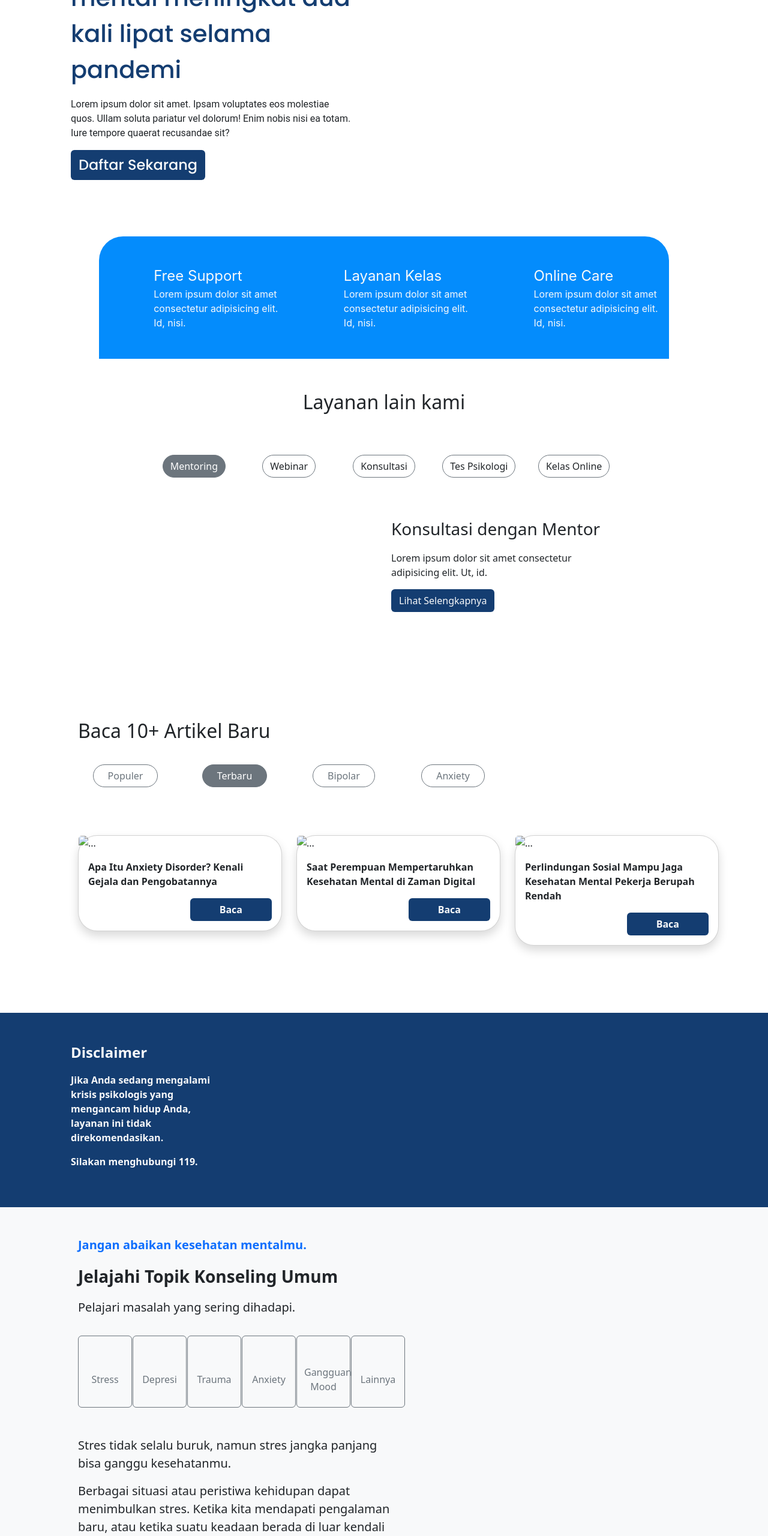
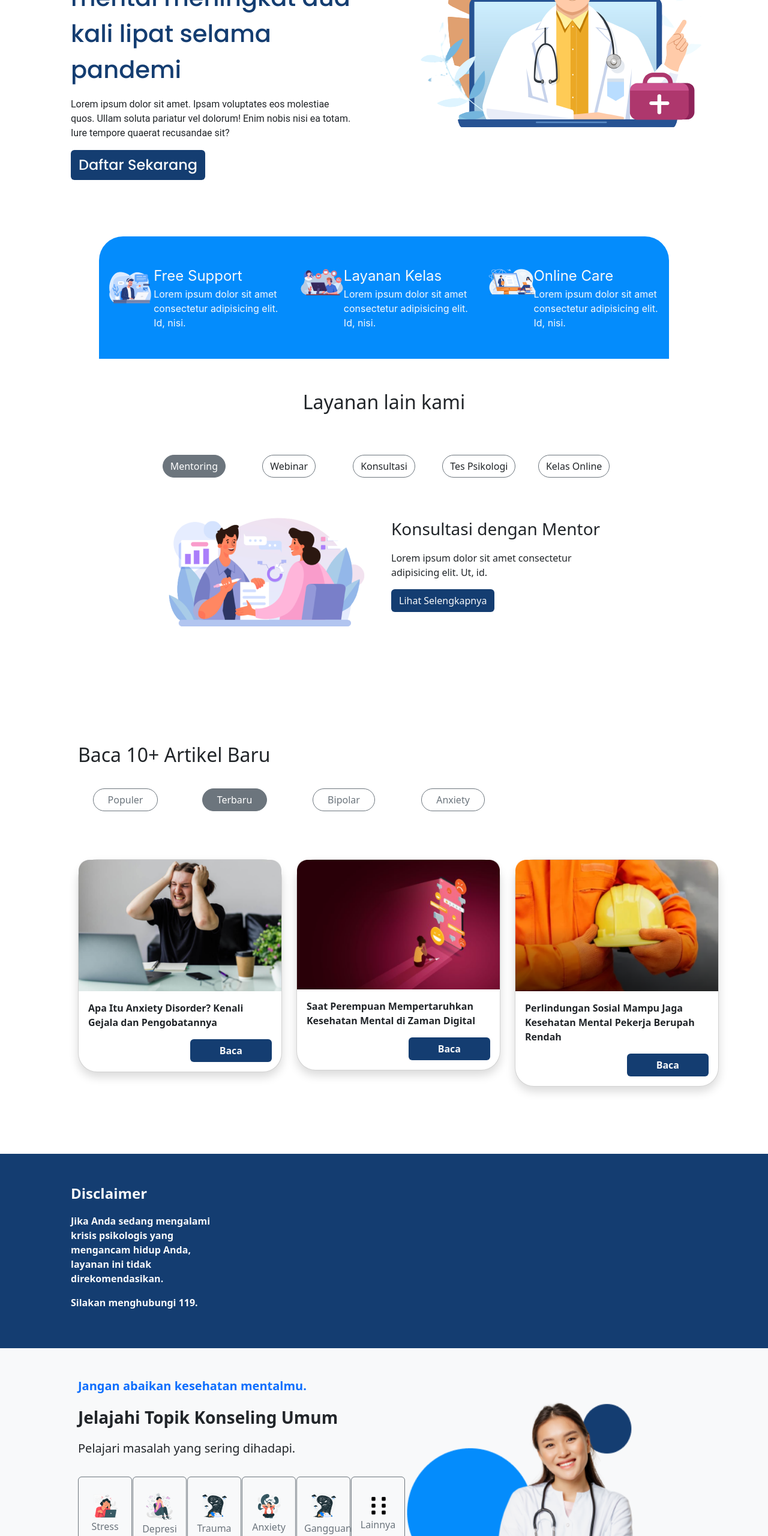
Before and after one commit to arysyahbana/HealthCare-Bootstrap, a plain HTML site: page index.html in a window 1280 px wide. Shown: the part 240-2800 px from the top of the page at 60% size. Drawn offline with nearby package versions, Linux system fonts and the light colour scheme; the site is published under a folder, as on GitHub Pages, so addresses that start at the root find nothing.

Commit message:
Update index.html

```diff
--- a/index.html
+++ b/index.html
@@ -19,7 +19,7 @@
     <!-- Awal Navbar -->
         <nav class="navbar navbar-expand-lg bg-primary fixed-top">
           <div class="container" style="font-family: 'Poppins', sans-serif;">
-            <a class="navbar-brand text-light fw-bold" href="index.html"><img src="/Asset/Heart Health.svg" alt="">HealthCare</a>
+            <a class="navbar-brand text-light fw-bold" href="index.html"><img src="Asset/Heart Health.svg" alt="">HealthCare</a>
             <button class="navbar-toggler" type="button" data-bs-toggle="collapse" data-bs-target="#navbarNav" aria-controls="navbarNav" aria-expanded="false" aria-label="Toggle navigation">
               <span class="navbar-toggler-icon"></span>
             </button>
@@ -60,7 +60,7 @@
             <p><a class="btn text-light fs-4" href="#" style="background-color: #143D71; font-family: 'Poppins', sans-serif;">Daftar Sekarang</a></p>
           </div>
           <div class="col-lg-6 d-none d-lg-block text-center px-5">
-            <img src="/Asset/414-removebg-preview 1.png" alt="">
+            <img src="Asset/414-removebg-preview 1.png" alt="">
           </div>
         </div>
       </div>
@@ -78,21 +78,21 @@
               <div class="col-lg">
                 <div class="row py-5" style="border-top-right-radius: 40px; border-top-left-radius: 40px; background-color: #048CFC; font-family: 'Inter', sans-serif;">
                   <div class="col-1 d-none d-lg-block">
-                    <img src="/Asset/5124556-removebg-preview 1.png" alt="">
+                    <img src="Asset/5124556-removebg-preview 1.png" alt="">
                   </div>
                   <div class="col">
                     <a class="text-light fs-4 text-decoration-none" href="#" >Free Support</a>
                     <p class="text-light card-text">Lorem ipsum dolor sit amet consectetur adipisicing elit. Id, nisi.</p>
                   </div>
                   <div class="col-1 d-none d-lg-block">
-                    <img src="/Asset/5127314-removebg-preview 1.png" alt="">
+                    <img src="Asset/5127314-removebg-preview 1.png" alt="">
                   </div>
                   <div class="col">
                     <a class="text-light fs-4 text-decoration-none" href="#">Layanan Kelas</a>
                     <p class="text-light card-text">Lorem ipsum dolor sit amet consectetur adipisicing elit. Id, nisi.</p>
                   </div>
                   <div class="col-1 d-none d-lg-block">
-                    <img src="/Asset/6461-removebg-preview 1.png" alt="">
+                    <img src="Asset/6461-removebg-preview 1.png" alt="">
                   </div>
                   <div class="col">
                     <a class="text-light fs-4 text-decoration-none" href="#">Online Care</a>
@@ -128,7 +128,7 @@
 
             <div class="row justify-content-center my-5">
               <div class="col-lg-5 col-md-12 col-sm-12 text-center">
-                <img src="/Asset/consultant_3-removebg-preview 1.png" alt="">
+                <img src="Asset/consultant_3-removebg-preview 1.png" alt="">
               </div>
               <div class="col-lg-5 col-md-12 col-sm-12">
                 <p class="fs-3">Konsultasi dengan Mentor</p>
@@ -169,7 +169,7 @@
           <div class="row justify-content-center ps-5 py-5">
             <div class="col-lg-4 col-md-8 col-sm-12 py-3">
               <div class="card shadow bg-body rounded-5">
-              <img src="/Asset/image 4.png" class="card-img-top" alt="...">
+              <img src="Asset/image 4.png" class="card-img-top" alt="...">
               <div class="card-body text-end">
                 <p class="fs-6 fw-bold text-start">Apa Itu Anxiety Disorder? Kenali Gejala dan Pengobatannya</p>
                 <a href="#" class="btn text-light fw-bold fs-6 px-5 text-end" style="background-color: #143D71;">Baca</a>
@@ -178,7 +178,7 @@
           </div>
           <div class="col-lg-4 col-md-8 col-sm-12 py-3">
             <div class="card shadow bg-body rounded-5">
-            <img src="/Asset/image 5.png" class="card-img-top" alt="...">
+            <img src="Asset/image 5.png" class="card-img-top" alt="...">
             <div class="card-body text-end">
               <p class="fs-6 fw-bold text-start">Saat Perempuan Mempertaruhkan Kesehatan Mental di Zaman Digital</p>
               <a href="#" class="btn text-light fw-bold fs-6 px-5 text-end" style="background-color: #143D71;">Baca</a>
@@ -187,7 +187,7 @@
         </div>
         <div class="col-lg-4 col-md-8 col-sm-12 py-3">
           <div class="card shadow bg-body rounded-5">
-          <img src="/Asset/image 6.png" class="card-img-top" alt="...">
+          <img src="Asset/image 6.png" class="card-img-top" alt="...">
           <div class="card-body text-end">
             <p class="fs-6 fw-bold text-start">Perlindungan Sosial Mampu Jaga Kesehatan Mental Pekerja Berupah Rendah</p>
             <a href="#" class="btn text-light fw-bold fs-6 px-5 text-end" style="background-color: #143D71;">Baca</a>
@@ -228,37 +228,37 @@
               <div class="row text-center">
                   <div class="col-lg-2 col-md-4 col-sm-4 col-6 pt-3">
                     <button class="btn btn-outline-secondary pt-4" style="height: 120px; width: 90px;">
-                      <img class="img-fluid" src="/Asset/1.png" alt="">
+                      <img class="img-fluid" src="Asset/1.png" alt="">
                       <p>Stress</p>
                     </button>
                   </div>
                   <div class="col-lg-2 col-md-4 col-sm-4 col-6 pt-3">
                     <button class="btn btn-outline-secondary pt-4" style="height: 120px; width: 90px;">
-                      <img class="img-fluid" src="/Asset/2.png" alt="">
+                      <img class="img-fluid" src="Asset/2.png" alt="">
                       <p>Depresi</p>
                     </button>
                   </div>
                   <div class="col-lg-2 col-md-4 col-sm-4 col-6 pt-3">
                     <button class="btn btn-outline-secondary pt-4" style="height: 120px; width: 90px;">
-                      <img class="img-fluid" src="/Asset/3.png" alt="">
+                      <img class="img-fluid" src="Asset/3.png" alt="">
                       <p>Trauma</p>
                     </button>
                   </div>
                   <div class="col-lg-2 col-md-4 col-sm-4 col-6 pt-3">
                     <button class="btn btn-outline-secondary pt-4" style="height: 120px; width: 90px;">
-                      <img class="img-fluid" src="/Asset/4.png" alt="">
+                      <img class="img-fluid" src="Asset/4.png" alt="">
                       <p>Anxiety</p>
                     </button>
                   </div>
                   <div class="col-lg-2 col-md-4 col-sm-4 col-6 pt-3">
                     <button class="btn btn-outline-secondary pt-4" style="height: 120px; width: 90px;">
-                      <img class="img-fluid" src="/Asset/5.png" alt="">
+                      <img class="img-fluid" src="Asset/5.png" alt="">
                       <p>Gangguan Mood</p>
                     </button>
                   </div>
                   <div class="col-lg-2 col-md-4 col-sm-4 col  -6 pt-3">
                     <button class="btn btn-outline-secondary pt-4" style="height: 120px; width: 90px;">
-                      <img class="img-fluid" src="/Asset/6.png" alt="">
+                      <img class="img-fluid" src="Asset/6.png" alt="">
                       <p>Lainnya</p>
                     </button>
                   </div>
@@ -270,7 +270,7 @@
               <a href="#" class="btn btn-primary px-4 fs-4">Cari Ahli</a>
             </div>
             <div class="col d-none d-lg-block">
-              <img src="/Asset/asianwoman.png" alt="" height="500px">
+              <img src="Asset/asianwoman.png" alt="" height="500px">
             </div>
           </div>
         </div>
@@ -307,7 +307,7 @@
           </div>
           <div class="col-lg-3 cpl-md-12 col-sm-12 fw-bold py-3">
             <p>Copyright@2022</p>
-            <p><img src="/Asset/Rectangle 21.png" alt=""></p>
+            <p><img src="Asset/Rectangle 21.png" alt=""></p>
           </div>
         </div>
       </div>
```
